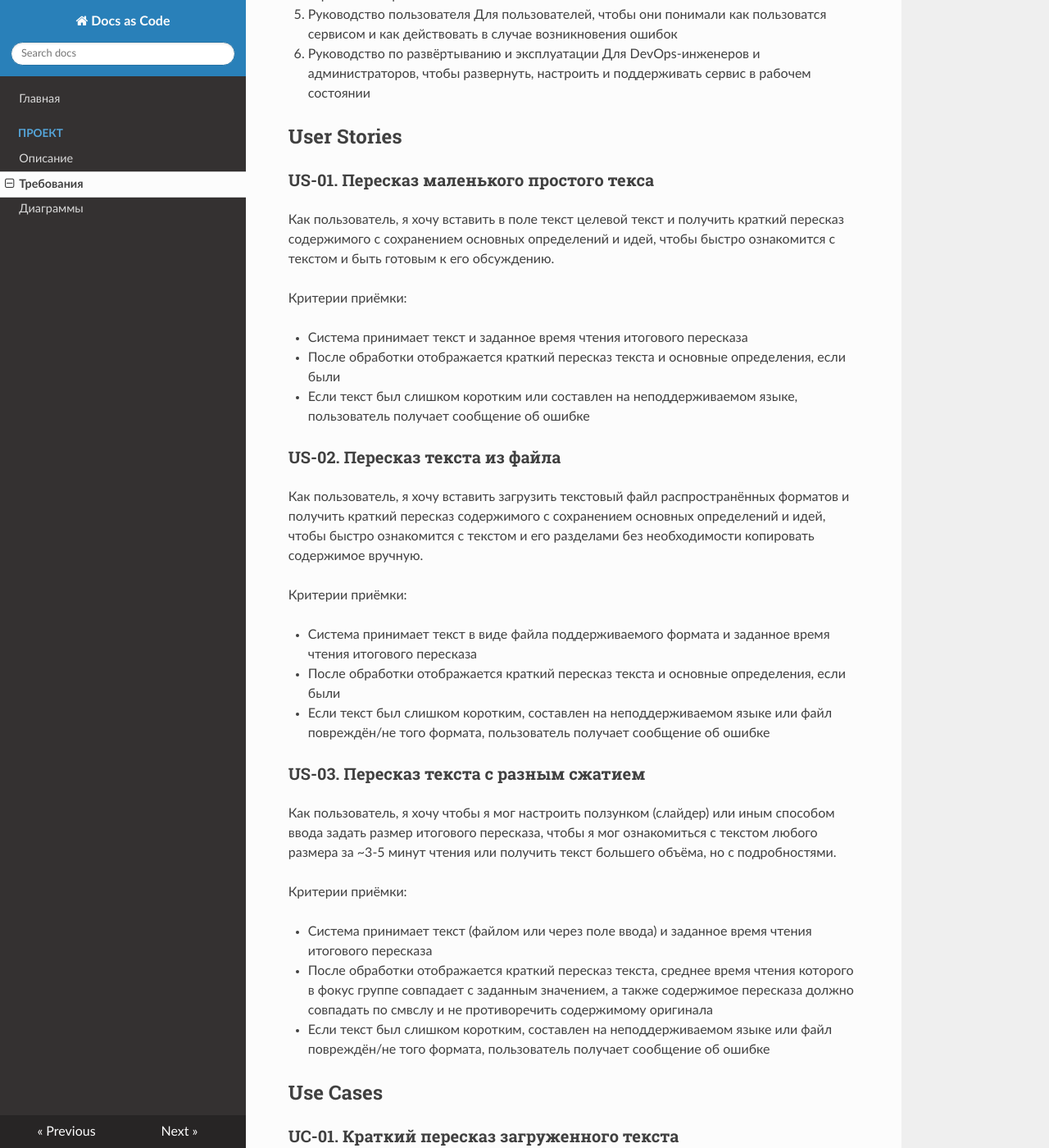
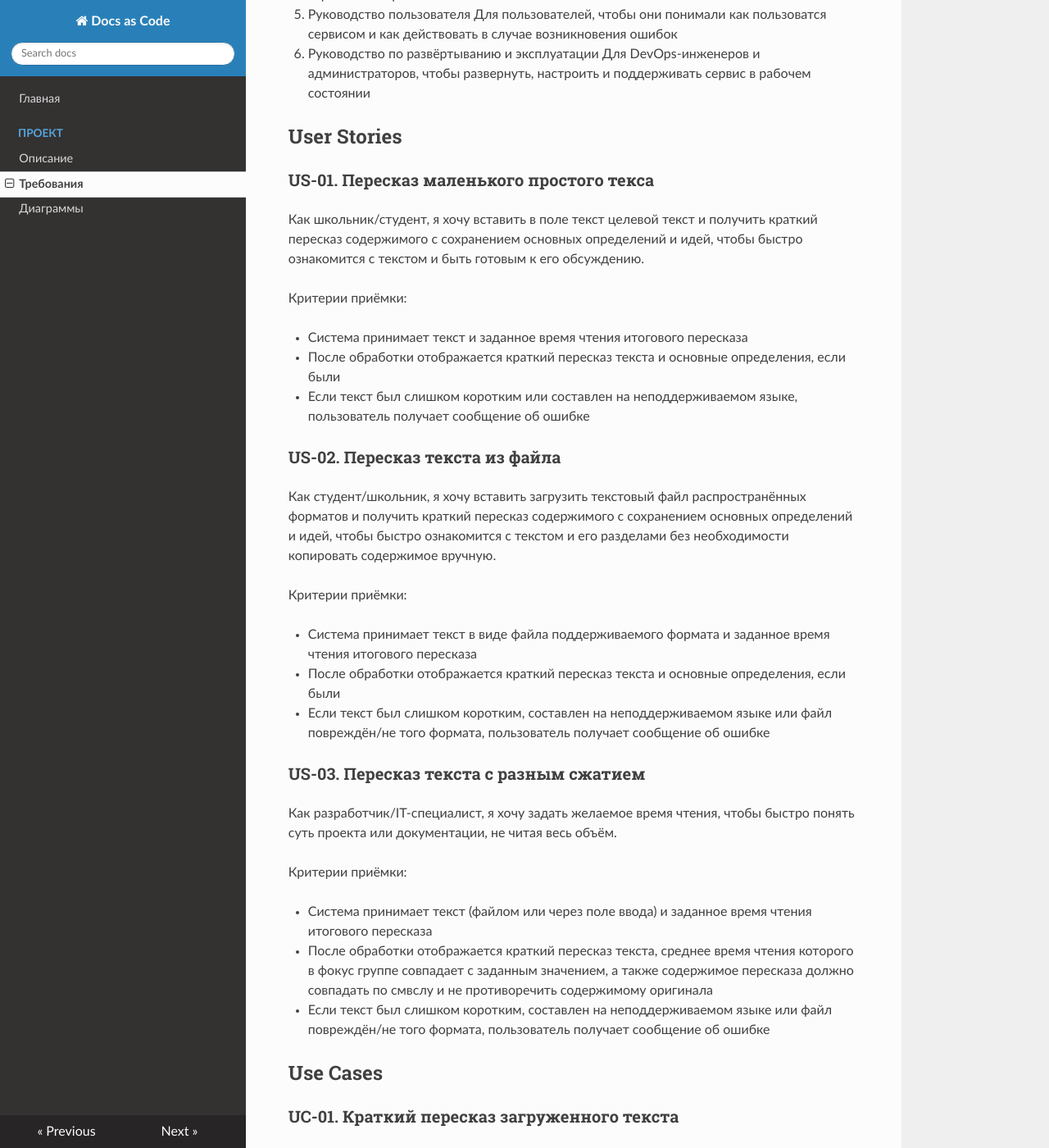
Before and after one commit to NoSignificantWorries/docs-as-code, an MkDocs documentation site: the page built from docs/project/requirements.md, in a window 1280 px wide and 1400 px high, scrolled down 341 px. Shown: the whole window at 82% size. Built offline with MkDocs 1.6.1, drawn with Linux system fonts in a browser that asks for light colours; nearby versions of some CDN libraries.

Commit message:
Updated users

```diff
--- a/docs/project/requirements.md
+++ b/docs/project/requirements.md
@@ -17,7 +17,7 @@
 ## User Stories
 ### US-01. Пересказ маленького простого текса
 
-Как пользователь,
+Как школьник/студент,
 я хочу вставить в поле текст целевой текст и получить краткий пересказ содержимого с сохранением основных определений и идей,
 чтобы быстро ознакомится с текстом и быть готовым к его обсуждению.
 
@@ -30,7 +30,7 @@
 
 ### US-02. Пересказ текста из файла
 
-Как пользователь,
+Как студент/школьник,
 я хочу вставить загрузить текстовый файл распространённых форматов и получить краткий пересказ содержимого с сохранением основных определений и идей,
 чтобы быстро ознакомится с текстом и его разделами без необходимости копировать содержимое вручную.
 
@@ -43,9 +43,9 @@
 
 ### US-03. Пересказ текста с разным сжатием
 
-Как пользователь,
-я хочу чтобы я мог настроить ползунком (слайдер) или иным способом ввода задать размер итогового пересказа,
-чтобы я мог ознакомиться с текстом любого размера за ~3-5 минут чтения или получить текст большего объёма, но с подробностями.
+Как разработчик/IT-специалист,
+я хочу задать желаемое время чтения,
+чтобы быстро понять суть проекта или документации, не читая весь объём.
 
 Критерии приёмки:
 
```
Also changed, not shown: docs/project/overview.md (+3 -1 lines).
